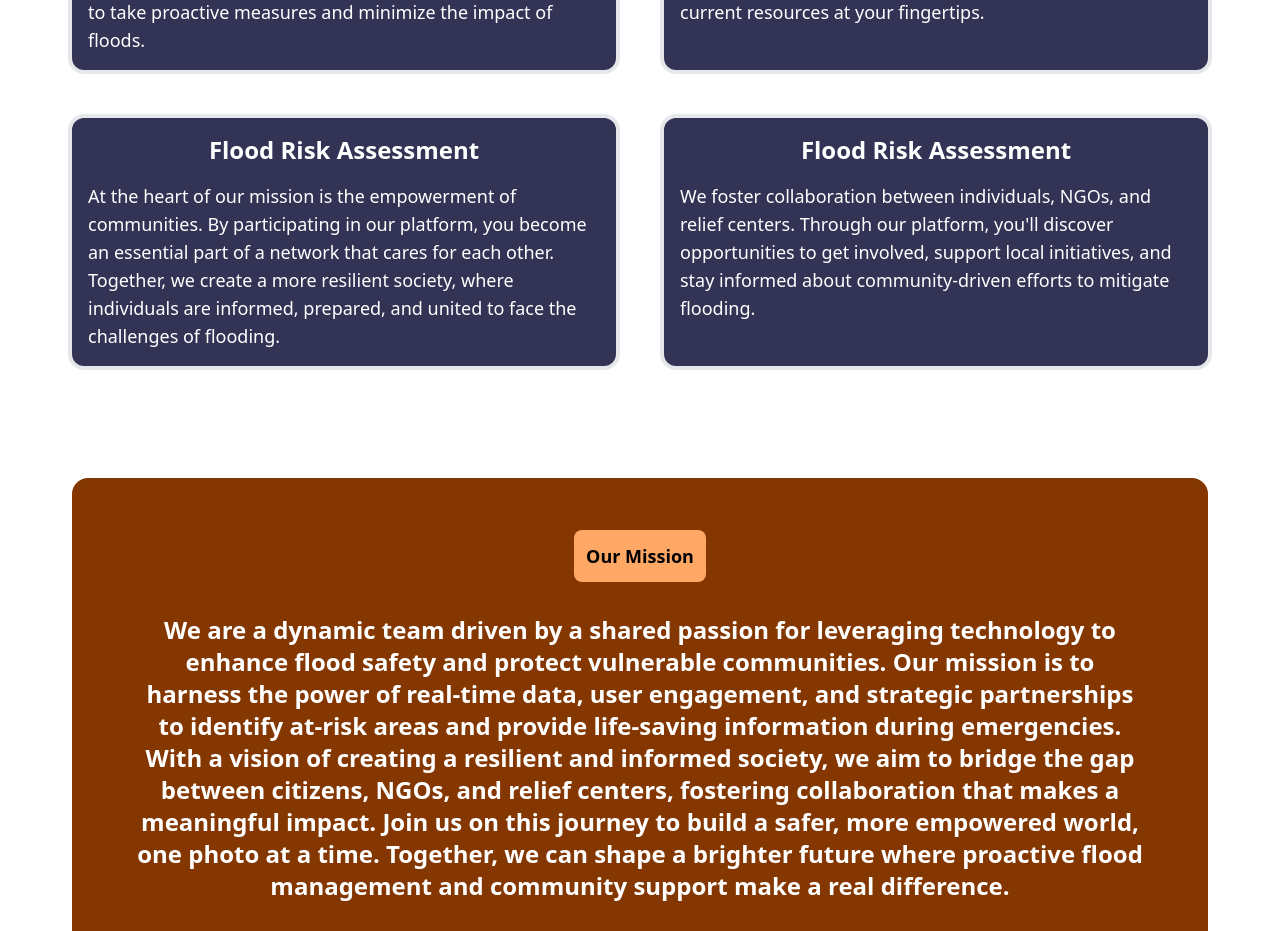
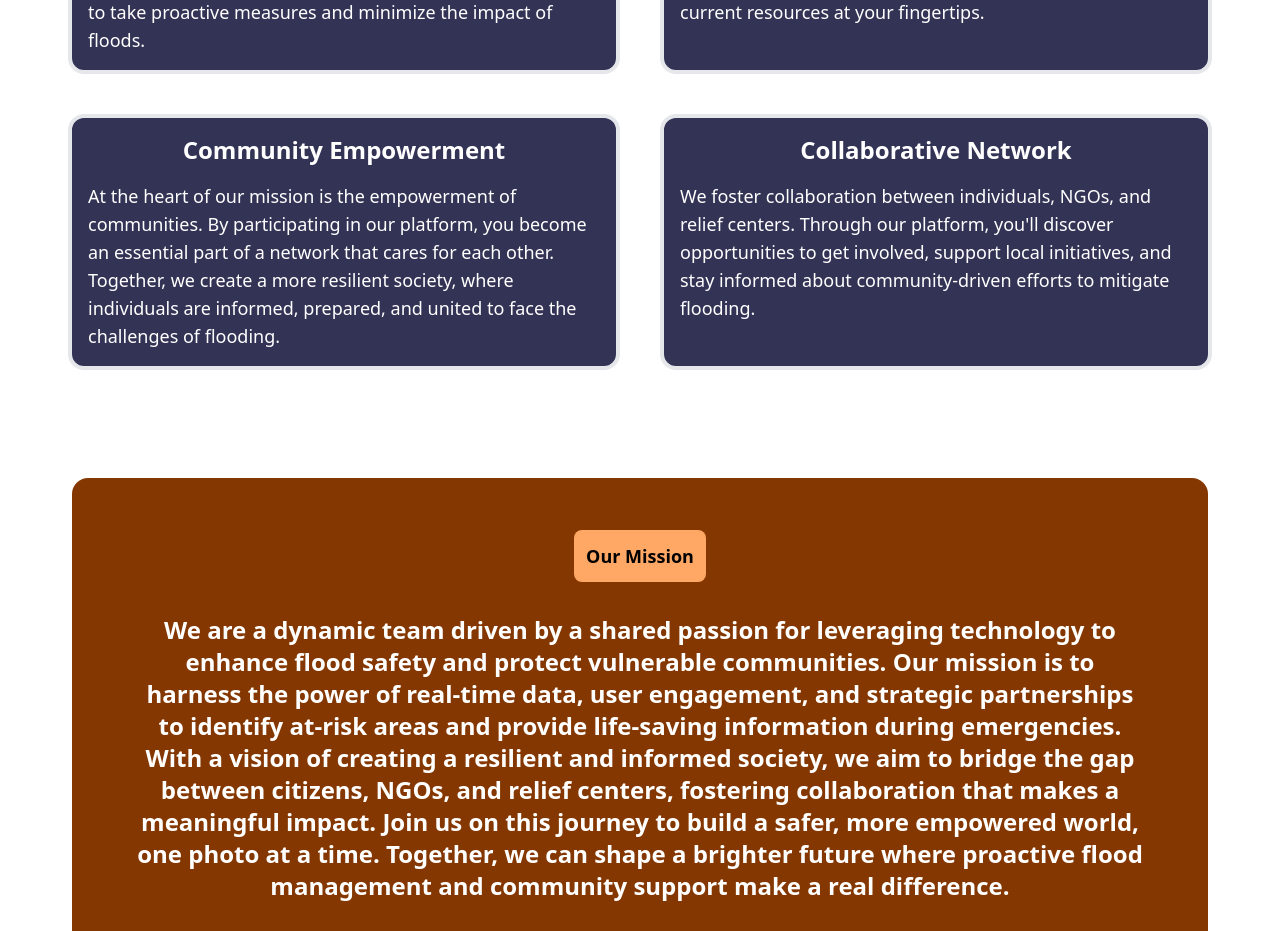
Before and after one commit to PekaVengers/FloodGuardia, a React (Vite) app in the folder client/: page / in a window 1280 px wide. Shown: the part 1360-2291 px from the top of the page. Built offline with nearby package versions, Linux system fonts and the light colour scheme.

Commit message:
Added readme & fixes bug

```diff
--- a/client/src/pages/Education.jsx
+++ b/client/src/pages/Education.jsx
@@ -17,6 +17,18 @@ const ytLinks = [
   {
     src: "https://www.youtube.com/embed/CsPxjRobjpk",
     title: "Flood Control from Underground"
+  },
+  {
+    src: "https://www.youtube.com/embed/aygyBgOC_Dc",
+    title: "Emergency Preparedness - Flooding"
+  },
+  {
+    src: "https://www.youtube.com/embed/fbyK1z1_W4s",
+    title: "Climate change is making floods worse: here's how"
+  },
+  {
+    src: "https://www.youtube.com/embed/mNf2bvdTqV4",
+    title: "10-ways to reduce Global Warming!"
   }
 ]
 
--- a/client/src/pages/Home.jsx
+++ b/client/src/pages/Home.jsx
@@ -20,14 +20,15 @@ const cards = [
     content: 'Explore our interactive map to discover nearby NGOs, relief centers, and evacuation routes. In times of crisis, having access to this critical information can make a difference. Our map is regularly updated, ensuring you have the most current resources at your fingertips.'
   },
   {
-    heading: 'Flood Risk Assessment',
+    heading: 'Community Empowerment',
     content: 'At the heart of our mission is the empowerment of communities. By participating in our platform, you become an essential part of a network that cares for each other. Together, we create a more resilient society, where individuals are informed, prepared, and united to face the challenges of flooding.'
   },
   {
-    heading: 'Flood Risk Assessment',
-    content: "We foster collaboration between individuals, NGOs, and relief centers. Through our platform, you'll discover opportunities to get involved, support local initiatives, and stay informed about community-driven efforts to mitigate flooding. "
+    heading: 'Collaborative Network',
+    content: "We foster collaboration between individuals, NGOs, and relief centers. Through our platform, you'll discover opportunities to get involved, support local initiatives, and stay informed about community-driven efforts to mitigate flooding."
   }
-]
+];
+
 
 const avatars = [
   {
@@ -78,8 +79,8 @@ export default function Home() {
         </div>
         <div className='grid md:grid-cols-2 p-12'>
         {
-            cards.map((card,key)=>(
-              <div className='box-content p-4 border-4 m-5 bg-[#333356] rounded-2xl text-white' key={card.heading}>
+          cards.map((card, key) => (
+            <div key={key} className='box-content p-4 border-4 m-5 bg-[#333356] rounded-2xl text-white'>
               <h3 className='text-center font-bold text-2xl'>{card.heading}</h3>
               <p className='text-lg mt-4'>{card.content}</p>
             </div>
@@ -127,20 +128,6 @@ export default function Home() {
           }
         </div>
       </div> */}
-      {/* <div className='grid md:grid-cols-2'>
-        <div>
-          <img src={img9} alt="" />
-        </div>
-        <div>
-          <button className='text-center text-lg bg-[#FFD44A] p-3 font-bold rounded-lg'>Contact Us</button>
-          <div className='p-8'>
-            <input type="text" className="bg-gray-50 border border-gray-300 text-gray-900 text-sm rounded-lg block w-full p-2.5" placeholder="Name" required/>
-            <input type="email" className="bg-gray-50 border border-gray-300 text-gray-900 text-sm rounded-lg block w-full p-2.5" placeholder="Email" required/>
-            <textarea id="message" rows="4" className="bg-gray-50 border border-gray-300 text-gray-900 text-sm rounded-lg block w-full p-2.5" placeholder="Message"></textarea>
-            <button className='text-center text-lg bg-[#000000] p-3 font-bold rounded-lg text-white'>Send</button>
-          </div>
-        </div>
-      </div> */}
     </>
   );
 }
```
Also changed, not shown: 1 other file (tests, documents, lock files or other folders). Lines whose indentation alone changed are shown as unchanged.
